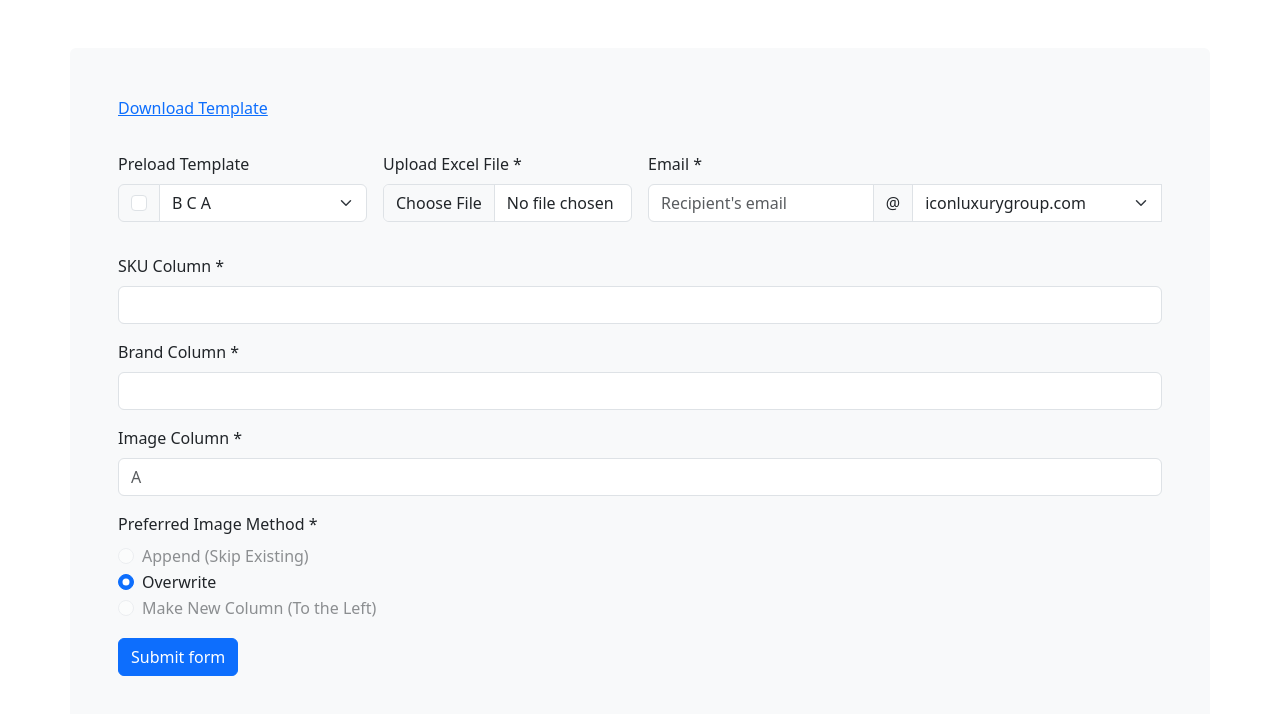
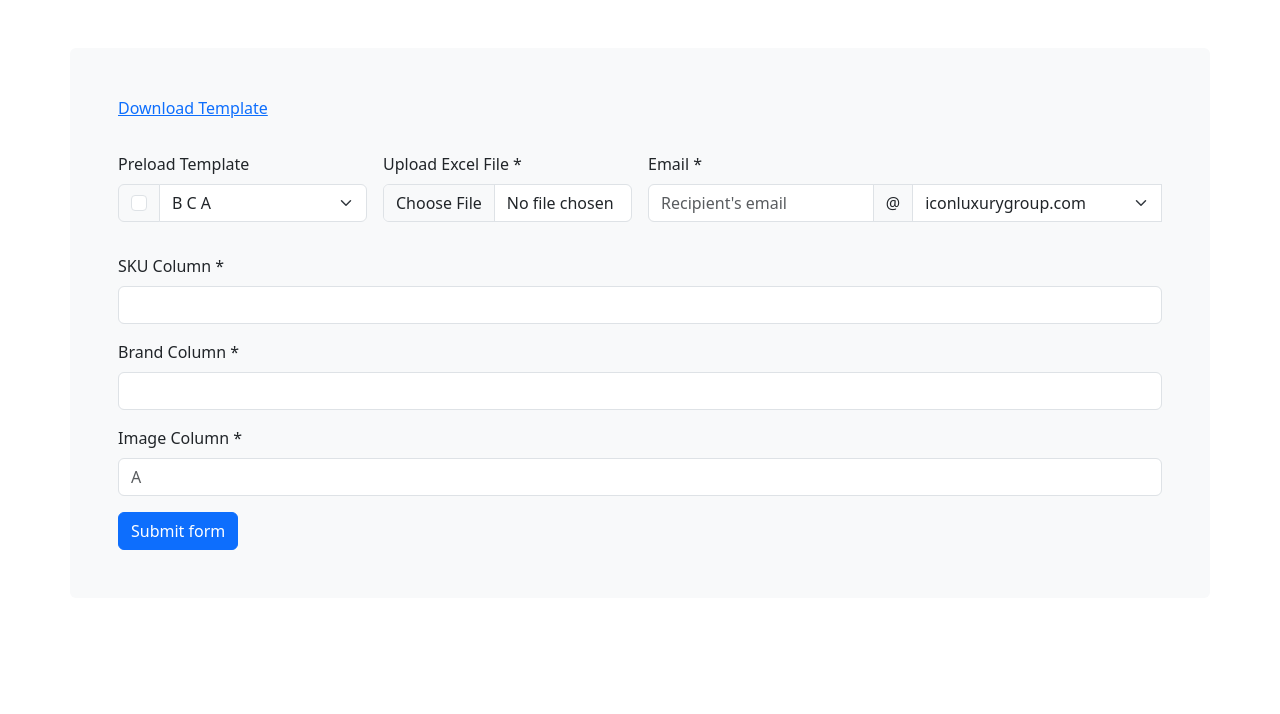
Before and after one commit to nikiconluxury/node-front-icon-xlsx, a website: page public/image-luxurymarket-cms.html in a window 1280 px wide. Drawn offline with nearby package versions, Linux system fonts and the light colour scheme.

Commit message:
Update image-luxurymarket-cms.html
remove prefferd image method

```diff
--- a/public/image-luxurymarket-cms.html
+++ b/public/image-luxurymarket-cms.html
@@ -82,7 +82,7 @@
                     Please provide a valid image column.
                 </div>
             </div>
-            <div class="col-md-12">
+           <!-- <div class="col-md-12">
                 <label class="form-label">Preferred Image Method *</label>
                 <div class="form-check">
                     <input class="form-check-input" type="radio" name="preferredImageMethod" id="append" value="append" required disabled>
@@ -99,7 +99,8 @@
                 <div class="invalid-feedback">
                     Please choose a preferred image method.
                 </div>
-            </div>
+            </div>-->
+
             <div class="col-12">
                 <button id="imageSubmitBtn2" class="btn btn-primary" type="submit">Submit form</button>
             </div>
```
